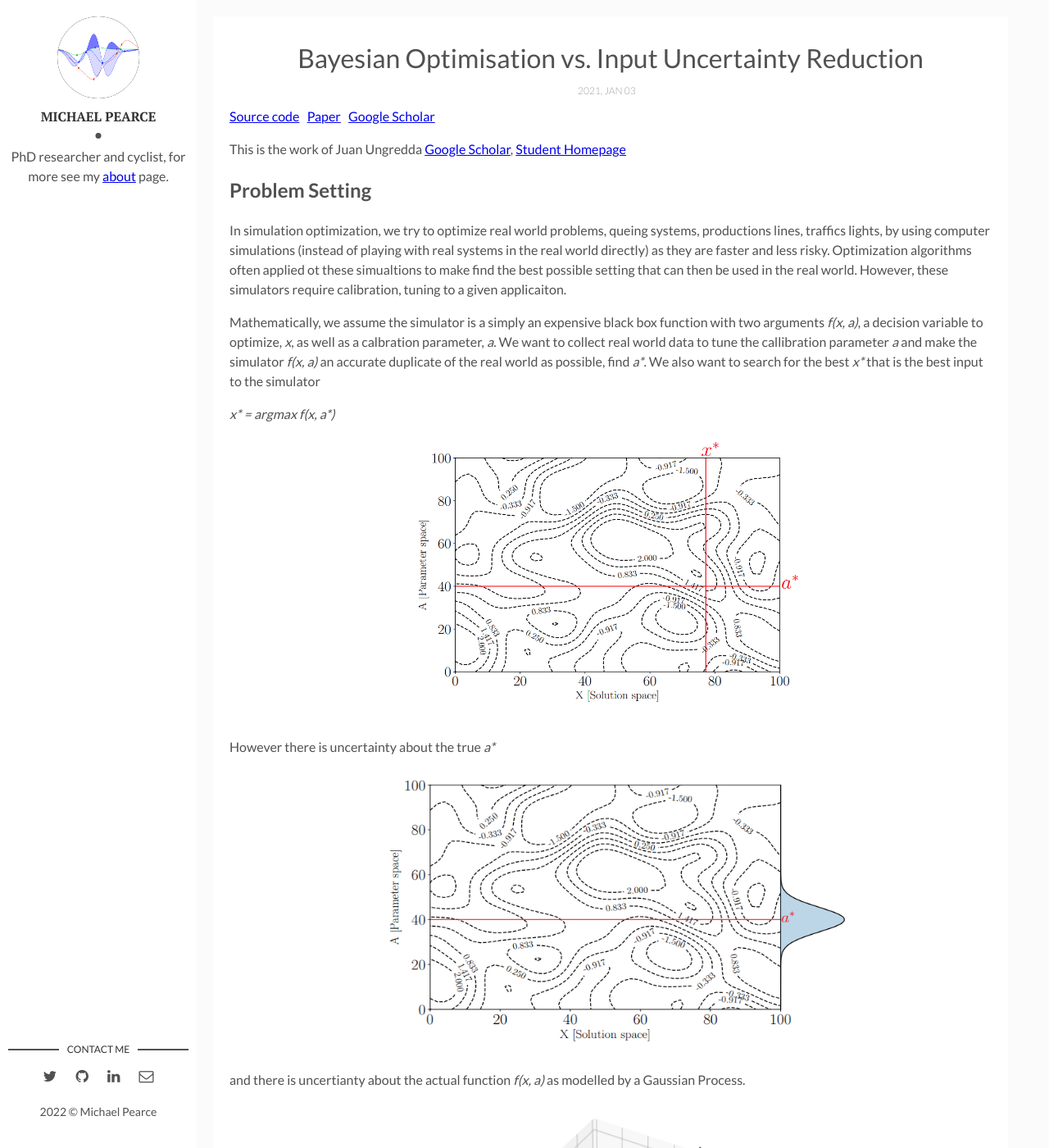
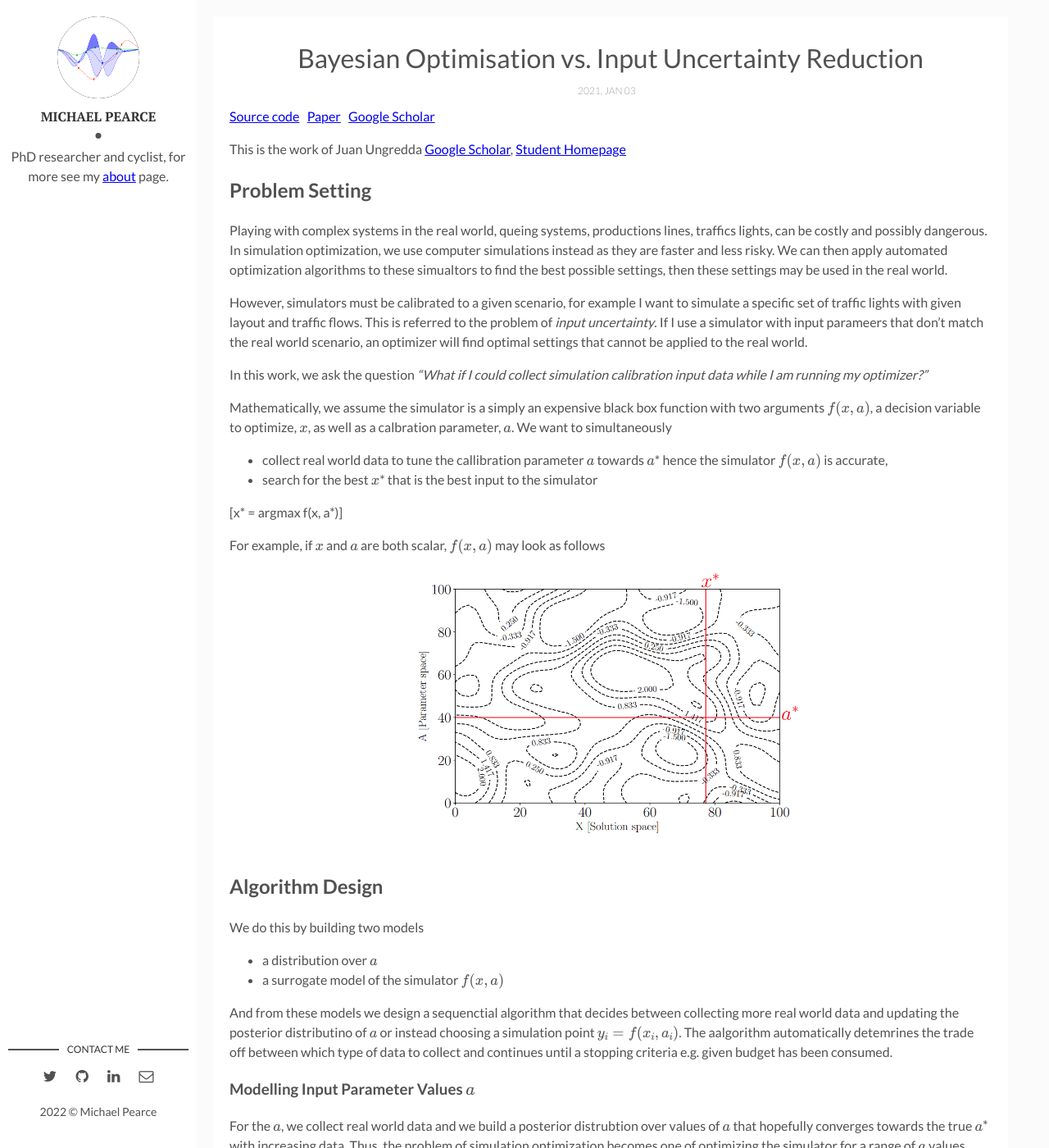
Before and after one commit to scrambledpie/scrambledpie.github.io, a Jekyll site: the page built from _posts/2021-1-1-Bayesian-Optimization-vs-Input-Uncertainty-Reduction.markdown, in a window 1280 px wide and 1400 px high. Shown: the whole window at 82% size. Built offline with Jekyll 4.4.1, drawn with Linux system fonts in a browser that asks for light colours; formulas are drawn with MathJax 3; some of the changed text lies outside the part shown.

Commit message:
BICO blog cleaning

```diff
--- a/_posts/2021-1-1-Bayesian-Optimization-vs-Input-Uncertainty-Reduction.markdown
+++ b/_posts/2021-1-1-Bayesian-Optimization-vs-Input-Uncertainty-Reduction.markdown
@@ -14,40 +14,89 @@
 
 ## Problem Setting
 
-In simulation optimization, we try to optimize real world problems, queing systems, productions lines, traffics lights, by using computer simulations (instead of playing with real systems in the real world directly) as they are faster and less risky. Optimization algorithms often applied ot these simualtions to make find the best possible setting that can then be used in the real world. However, these simulators require calibration, tuning to a given applicaiton.
+Playing with complex systems in the real world,
+queing systems, productions lines, traffics lights, can be costly and possibly dangerous. In simulation optimization, we use computer simulations instead as they are faster and less risky. We can then apply automated optimization algorithms to these simualtors to find the best possible settings, then these settings may be used in the real world.
 
-Mathematically, we assume the simulator is a simply an expensive black box function with two arguments _f(x, a)_, a decision variable to optimize, _x_, as well as a calbration parameter, _a_. We want to collect real world data to tune the callibration parameter _a_ and make the simulator _f(x, a)_ an accurate duplicate of the real world as possible, find _a*_. We also want to search for the best _x*_ that is the best input to the simulator
+However, simulators must be calibrated to a given scenario, for example I want to simulate a specific set of traffic lights with given layout and traffic flows. This is referred to the problem of _input uncertainty_.
+If I use a simulator with input parameers that don't match the real world scenario, an optimizer will find optimal settings that cannot be applied to the real world.
 
-_x* = argmax f(x, a*)_
+In this work, we ask the question _"What if I could collect simulation calibration input data while I am running my optimizer?"_
 
+Mathematically, we assume the simulator is a simply an expensive black box function with two arguments $$f(x, a)$$, a decision variable to optimize, $$x$$, as well as a calbration parameter, $$a$$. We want to simultaneously
+- collect real world data to tune the callibration parameter $$a$$ towards $$a^*$$ hence the simulator $$f(x, a)$$ is accurate,
+- search for the best $$x^*$$ that is the best input to the simulator
+
+$$x* = argmax f(x, a*)$$
+
+For example, if $$x$$ and $$a$$ are both scalar, $$f(x,a)$$ may look as follows
 <p align="center">
   <img width="500" height="350" src="{{site.baseurl}}/assets/img/Pics/BICO/x_a_star.png">
 </p>
 
-However there is uncertainty about the true _a*_
+## Algorithm Design
+We do this by building two models
+- a distribution over $$a$$
+- a surrogate model of the simulator $$f(x, a)$$
+
+And from these models we design a sequenctial algorithm that decides between collecting more real world data and updating the posterior distributino of $$a$$ or instead choosing a simulation point $$y_i = f(x_i, a_i)$$. The aalgorithm automatically detemrines the trade off between which type of data to collect and continues until a stopping criteria e.g. given budget has been consumed.
+
+### Modelling Input Parameter Values $$a$$
+For the $$a$$, we collect real world data and we build a posterior distrubtion over values of $$a$$ that hopefully converges towards the true $$a^*$$ with increasing data. Thus, the problem of simulation optimization becomes one of optimizing the simulator for a range of $$a$$ values, some more likely thean others, as shown below by the blue distribution
 
 <p align="center">
   <img width="600" height="350" src="{{site.baseurl}}/assets/img/Pics/BICO/a_error.png">
 </p>
 
-and there is uncertianty about the actual function _f(x, a)_ as modelled by a Gaussian Process.
+### Modelling the Expensive Simulator $$f(x, a)$$
+After having evaluated the simulator for at $$n$$ points
+$$(x_1, a_1, y_1),....,(x_n, a_n, y_n)$$ where $$y_i=f(x_i, a_i)$$, this may be used as a dataset to
+fit a Gaussian Process. See below wheer black points are the simulation evalution points, and the surface shows the GP posterior mean.
 
 
 <p align="center">
   <img width="400" height="350" src="{{site.baseurl}}/assets/img/Pics/BICO/BICO-post.png">
 </p>
 
-We can collect data to learn more about _a*_ by looking at how the distributuion for _a_ would change if we collect more data, one step look ahead
+### Data Collection
+We adopt a Bayesian Decision Theoretic formulation in which we can quantify the _value of information_ of collecting data to learn about $$a^*$$ as well as or running the simulator $$y=f(x,a)$$. At each algorithm iteration, the algorithm simply chooses the action with the highest value.
+
+#### Collecting $$a$$ Data
+We can collect data to learn more about $$a^*$$ by looking at how the distributuion for $$a$$ would change, perform one step look ahead. Below, on the left we have the
+function $$f(x,a)$$, next is the current distirbutino of $$P[a]$$ in black, and multiple
+possible future predictive distributions of $$P[a]$$ in green. Next is the integrated
+function
+
+$$\int_a f(x,a)P[a|\text{data}]da$$
+
+for each possible distribution of $$a$$ and the peak of each integrated function.
+Finally, with a little control variate trick, we compute the average of these peaks
+to quantiy the value of information.
 
 <p align="center">
-  <img width="700" height="200" src="{{site.baseurl}}/assets/img/Pics/BICO/a_collection.png">
+  <img width="700" height="130" src="{{site.baseurl}}/assets/img/Pics/BICO/a_collection.png">
 </p>
 
-or we may evaluate the simulator _f(x, a)_ at a given point _(x, a)_ and update the model of _f(x, a)_
+#### Collecting $$f(x, a)$$ Data
+We use the algorithm described in [this post][BOIU] and provide a TLDR here.
+We may evaluate the simulator $$f(x, a)$$ at a given point $$(x, a)$$ and update the model, below is the model, black poitns are past data, and the greeen point is a range of possible future $$y$$ values at a given $$(x, a)$$ input. The green line is the one step look ahead integrated function (exactly as with the previous figure). We take the peak of all these realisations of the one-step lookahead integrated functions.
+
+<p align="center">
+  <img width="400" height="333" src="{{site.baseurl}}/assets/img/Pics/IU/image26.gif">
+</p>
+
+
+If we collect lots of simulation data
+
 <p align="center">
   <img width="600" height="350" src="{{site.baseurl}}/assets/img/Pics/BICO/x_collection.png">
 </p>
 
 
+## Experiments
+
+See the paper for more details, I'll be back!
+
+
 [juan_scholar]:https://scholar.google.com/citations?user=LqIcJ6EAAAAJ&hl=en&oi=sra
 [juan_warwick]:https://warwick.ac.uk/fac/sci/mathsys/people/students/2017intake/ungredda/
+[BOIU]:https://bayesianblog.com/BO-with-IU/
```
